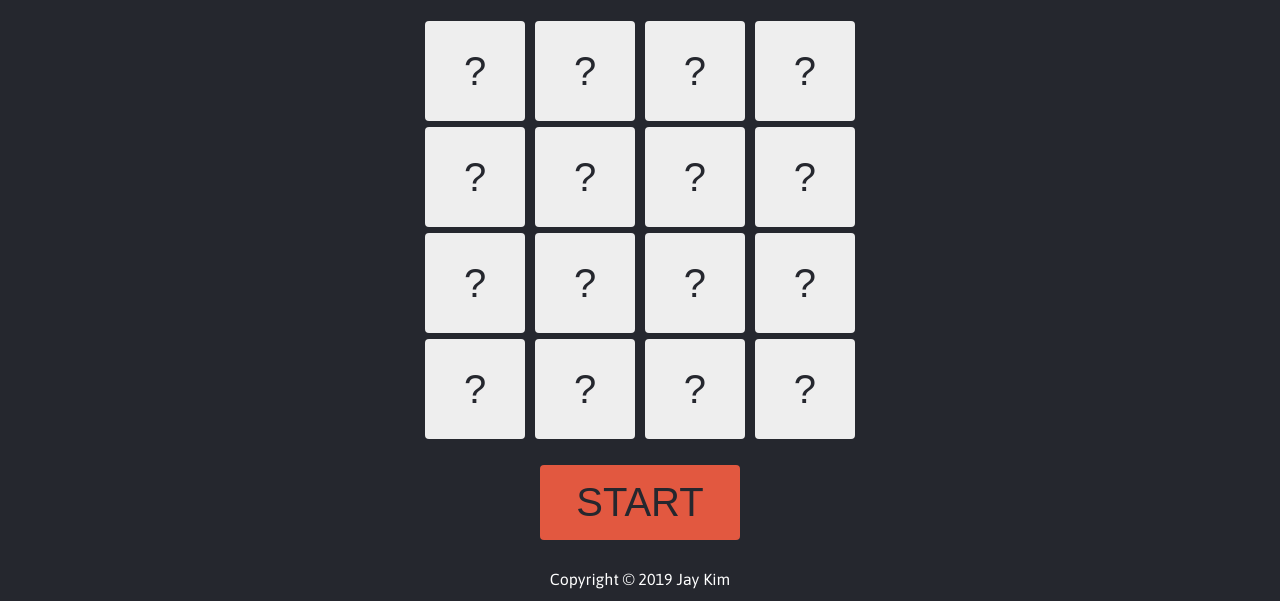
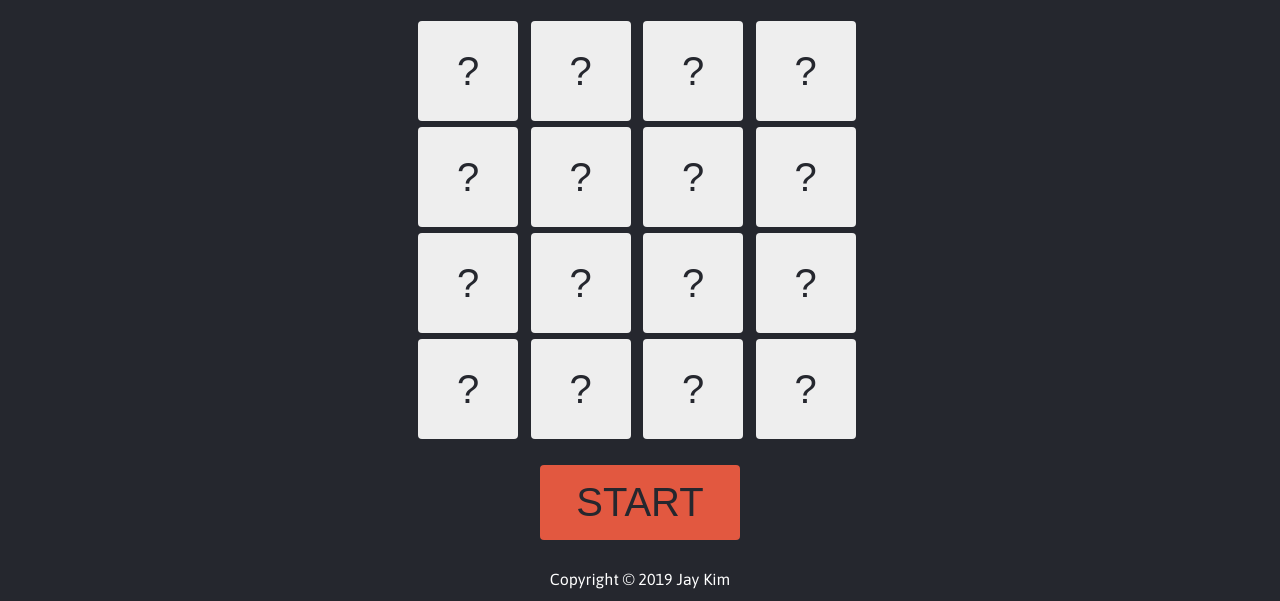
Before and after one commit to kimjaeh10/1-to-30, a plain HTML site: page index.html in a window 1280 px wide. Shown: the part 199-800 px from the top of the page. Drawn offline with nearby package versions, Linux system fonts and the light colour scheme.

Commit message:
CSS Grid added

```diff
--- a/css/style.css
+++ b/css/style.css
@@ -60,6 +60,9 @@ header {
     width: 450px;
     height: auto;
     margin: auto;
+    display: grid;
+    grid-template-columns: repeat(4, 1fr);
+    justify-content: space-around;
 }
 
 .disabled {
@@ -68,6 +71,7 @@ header {
 }
 
 button {
+    text-align: center;
     width: 100px;
     height: 100px;
     margin: 3px;
--- a/index.html
+++ b/index.html
@@ -29,30 +29,22 @@
 
     <div class="container">
         <div class="playboard">
-            <div class="row">
             <button id="button-1" type="button" value="" disabled>?</button>
             <button id="button-2" type="button" value="" disabled>?</button>
             <button id="button-3" type="button" value="" disabled>?</button>
             <button id="button-4" type="button" value="" disabled>?</button>
-            </div>
-            <div class="row">
             <button id="button-5" type="button" value="" disabled>?</button>
             <button id="button-6" type="button" value="" disabled>?</button>
             <button id="button-7" type="button" value="" disabled>?</button>
             <button id="button-8" type="button" value="" disabled>?</button>
-            </div>
-            <div class="row">
             <button id="button-9" type="button" value="" disabled>?</button>
             <button id="button-10" type="button" value="" disabled>?</button>
             <button id="button-11" type="button" value="" disabled>?</button>
             <button id="button-12" type="button" value="" disabled>?</button>
-            </div>
-            <div class="row">
             <button id="button-13" type="button" value="" disabled>?</button>
             <button id="button-14" type="button" value="" disabled>?</button>
             <button id="button-15" type="button" value="" disabled>?</button>
             <button id="button-16" type="button" value="" disabled>?</button>
-            </div>
             <p id="count-down"></p>
         </div>
     </div>
```
Lines whose indentation alone changed are shown as unchanged.
